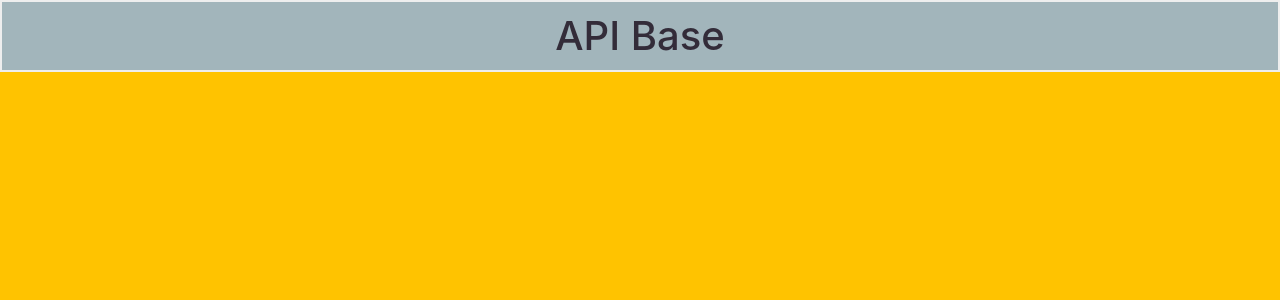
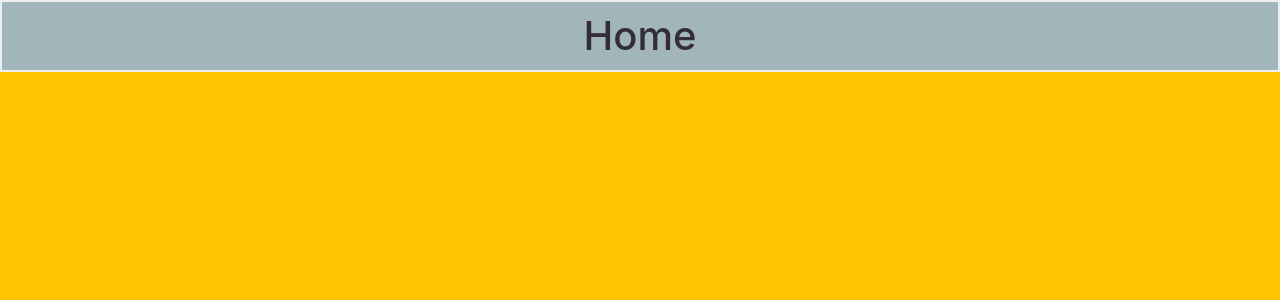
Before and after one commit to Lolisolera/My-Movies-App, a Flask app: page / in a window 1280 px wide. Shown: the part 60-360 px from the top of the page. Run offline with Flask 3, Linux system fonts and the light colour scheme; some libraries are stand-ins or nearby versions.

Commit message:
Update base.html

```diff
--- a/templates/base.html
+++ b/templates/base.html
@@ -38,7 +38,7 @@
     </nav>
 
     {% block content %}
-    <h1>API Base</h1>
+    <h1>Home</h1>
     {% endblock %}
 
 
```
